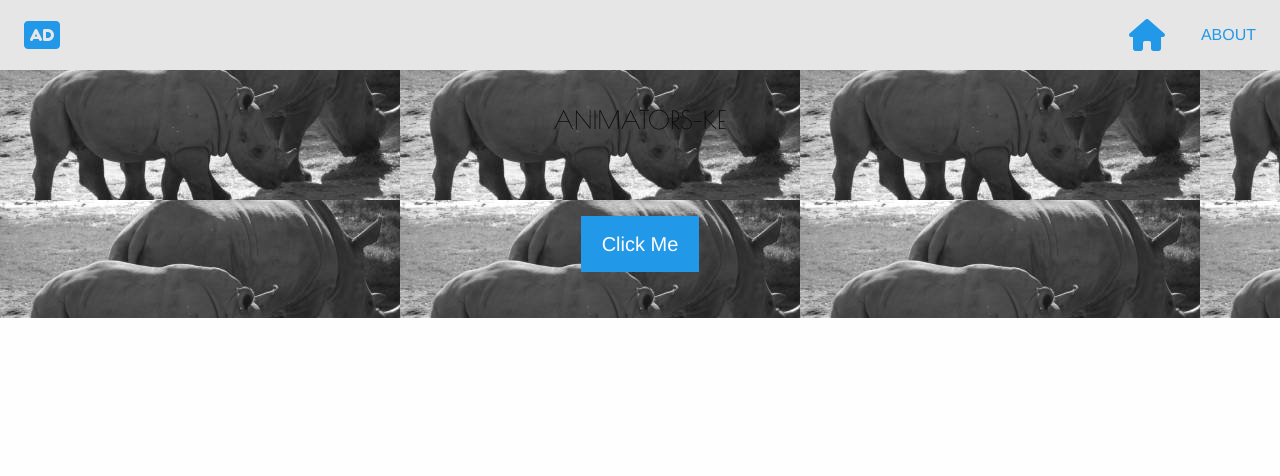
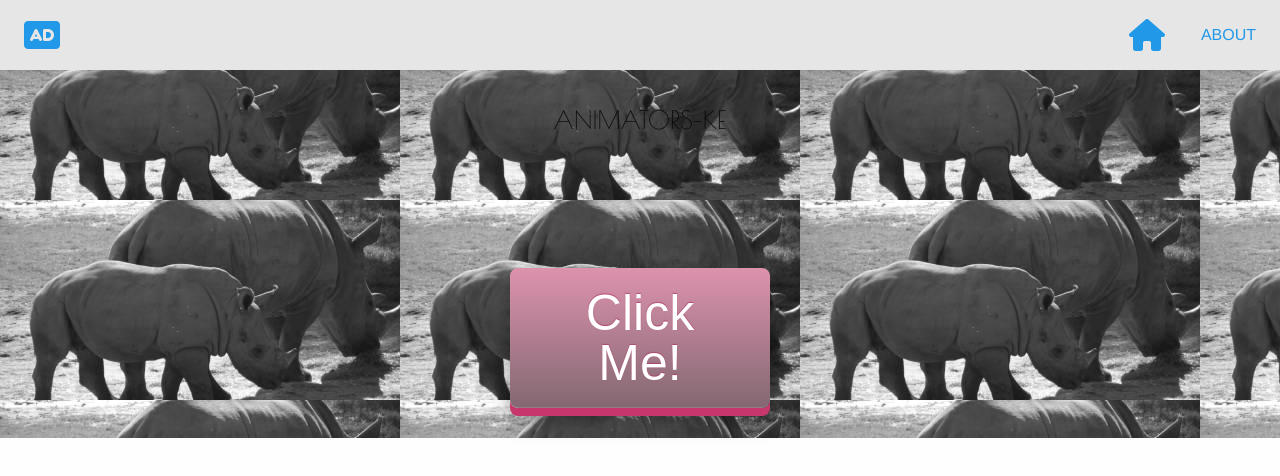
Before and after one commit to season-7/KE-Animated, a plain HTML site: page index.html in a window 1280 px wide. Drawn offline with nearby package versions, Linux system fonts and the light colour scheme; a web font is replaced by a local one.

Commit message:
updates of the css, index and the js file

```diff
--- a/css/app.css
+++ b/css/app.css
@@ -70,3 +70,61 @@
 .top{
 	background: url(../assets/img/orbit/Ani1.jpg);
 }
+@font-face {
+    font-family: 'Pacifico';
+    font-style: normal;
+    font-weight: normal;
+    src: local('Pacifico'), url('http://themes.googleusercontent.com/font?kit=fKnfV28XkldRW297cFLeqfesZW2xOQ-xsNqO47m55DA') format('truetype');
+}
+body {
+    text-align: center;
+}
+
+#button {
+    display: inline-block;
+    margin-top: 20%;
+    -webkit-border-radius: 8px;
+    -moz-border-radius: 8px;
+    border-radius: 8px;
+    -webkit-box-shadow:    0 8px 0 #c5376d, 0 15px 20px rgba(0, 0, 0, .35);
+    -moz-box-shadow: 0 8px 0 #c5376d, 0 15px 20px rgba(0, 0, 0, .35);
+    box-shadow: 0 8px 0 #c5376d, 0 15px 20px rgba(0, 0, 0, .35);
+    -webkit-transition: -webkit-box-shadow .1s ease-in-out;
+    -moz-transition: -moz-box-shadow .1s ease-in-out;
+    -o-transition: -o-box-shadow .1s ease-in-out;
+    transition: box-shadow .1s ease-in-out;
+    font-size: 50px;
+    color: #fff;
+}
+
+#button span {
+    display: inline-block;
+    padding: 20px 30px;
+    background-color: #666666;
+    background-image: -webkit-gradient(linear, 0% 0%, 0% 100%, from(hsla(338, 90%, 80%, .8)), to(hsla(338, 90%, 70%, .2)));
+    background-image: -webkit-linear-gradient(hsla(338, 90%, 80%, .8), hsla(338, 90%, 70%, .2));
+    background-image: -moz-linear-gradient(hsla(338, 90%, 80%, .8), hsla(338, 90%, 70%, .2));
+    background-image: -o-linear-gradient(hsla(338, 90%, 80%, .8), hsla(338, 90%, 70%, .2));
+    -webkit-border-radius: 8px;
+    -moz-border-radius: 8px;
+    border-radius: 8px;
+    -webkit-box-shadow: inset 0 -1px 1px rgba(255, 255, 255, .15);
+    -moz-box-shadow: inset 0 -1px 1px rgba(255, 255, 255, .15);
+    box-shadow: inset 0 -1px 1px rgba(255, 255, 255, .15);
+    font-family: 'Pacifico', Arial, sans-serif;
+    line-height: 1;
+    text-shadow: 0 -1px 1px rgba(175, 49, 95, .7);
+    -webkit-transition: background-color .2s ease-in-out, -webkit-transform .1s ease-in-out;
+    -moz-transition: background-color .2s ease-in-out, -moz-transform .1s ease-in-out;
+    -o-transition: background-color .2s ease-in-out, -o-transform .1s ease-in-out;
+    transition: background-color .2s ease-in-out, transform .1s ease-in-out;
+}
+
+#button:hover span {
+	background-color: #ec6a9c;
+    text-shadow: 0 -1px 1px rgba(175, 49, 95, .9), 0 0 5px rgba(255, 255, 255, .8);
+}
+
+#button:active, #button:focus {
+    -webkit-box-shadow:    0 8px 0 #c5376d, 0 12px 10px rgba(0, 0, 0, .3);
+    -moz-box-shadow: 0 8px 0 #c5376d, 0 12px 10px rgba(0, 0, 0, .3);
--- a/index.html
+++ b/index.html
@@ -44,7 +44,13 @@
             <!--button-->
       <div class="expanded row">
         <div class="small-6 large-3 small-centered columns base">
-          <a class="large button" href="#">Click Me</a>
+         <a href="#" id="button">
+    <span>Click Me!</span>
+</a>
+<audio preload="auto">
+    <source src="https://github.com/nclud/2011.beercamp.com/blob/gh-pages/audio/inception.mp3?raw=true" type="audio/mp3" />
+    <source src="https://github.com/nclud/2011.beercamp.com/blob/gh-pages/audio/inception.ogg?raw=true" type="audio/ogg" />
+</audio>
         </div>
       </div>
   </div>
--- a/js/app.js
+++ b/js/app.js
@@ -1 +1,6 @@
 $(document).foundation()
+document.getElementById('button').onclick = (function() {
+    document.getElementsByTagName('audio')[0].play();
+    document.getElementsByTagName('span')[0].innerHTML = 'Click meception!';
+    return false;
+});
```
